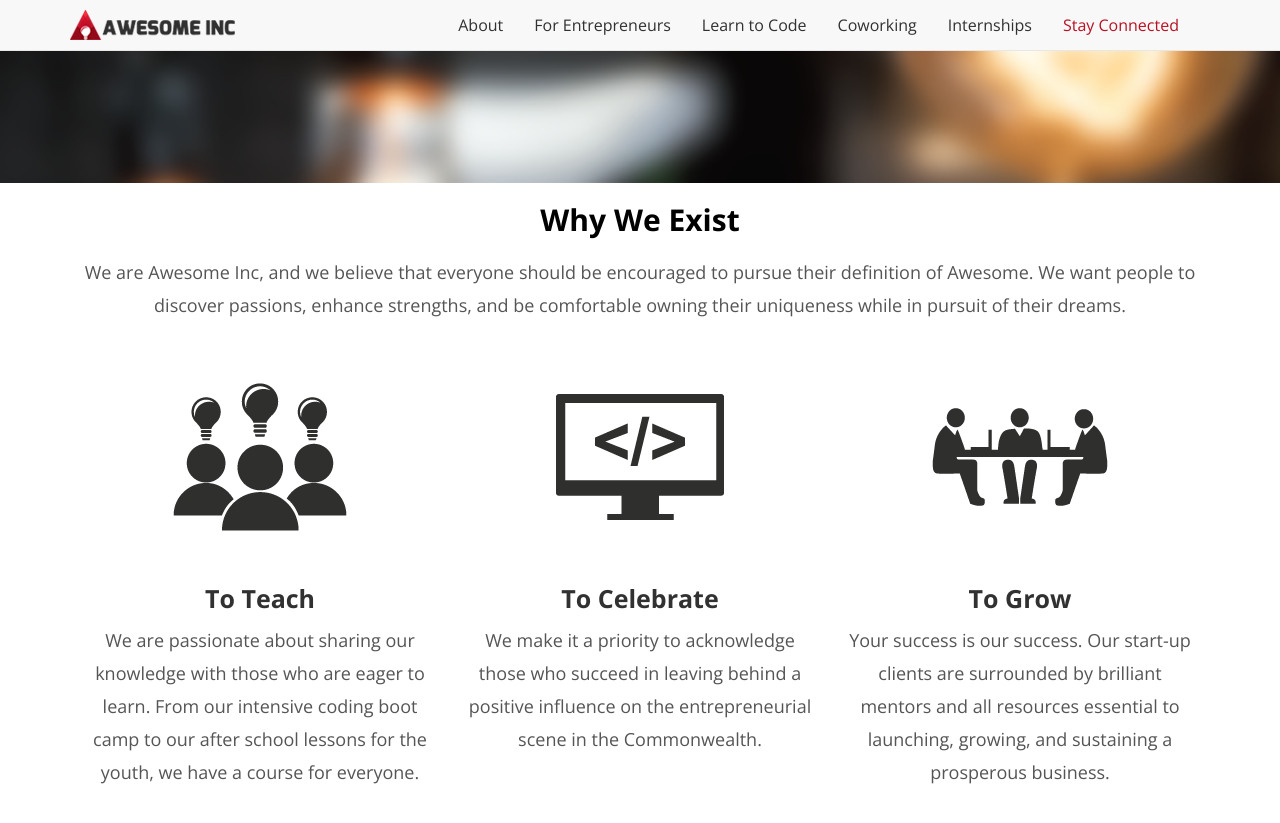
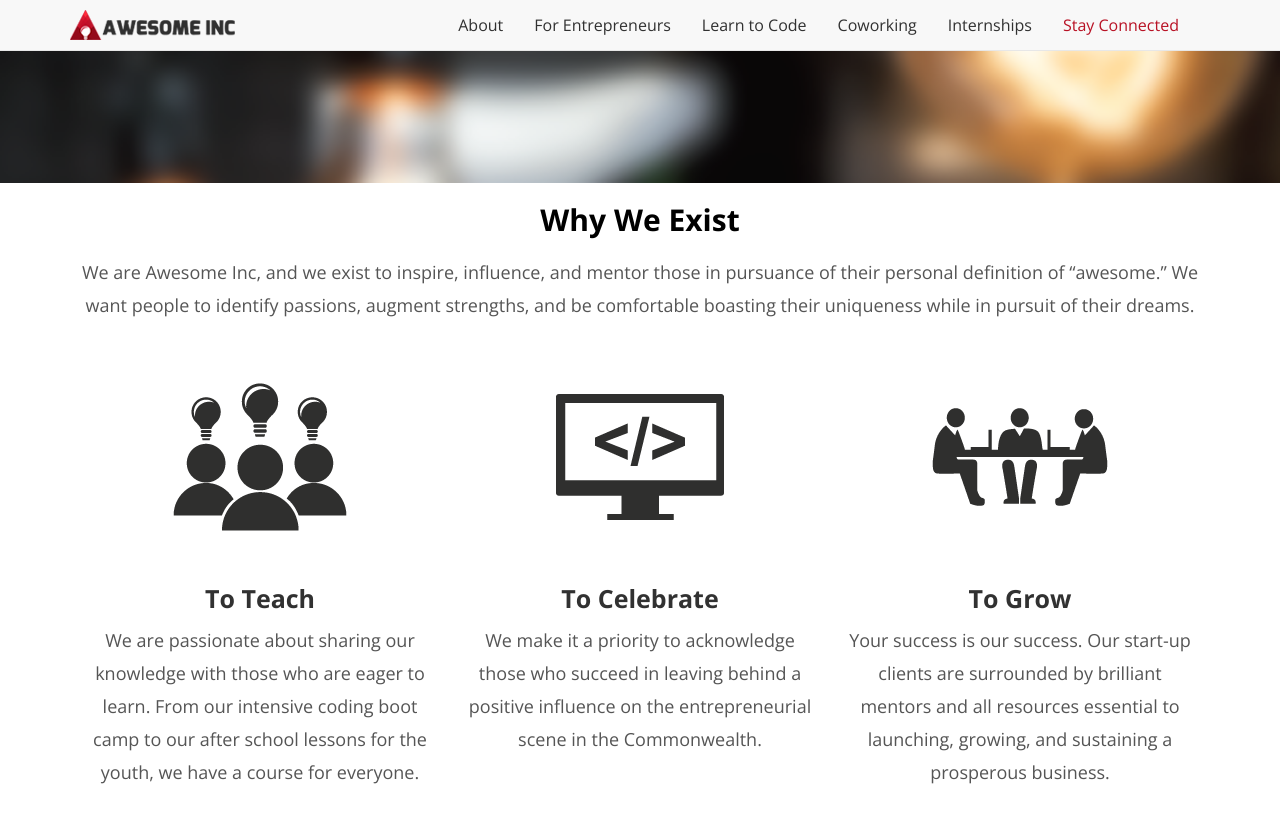
Before and after one commit to bcsmith12/bcsmith12.github.io, a Jekyll site: the page index.html, which Jekyll copies as it is, in a window 1280 px wide and 900 px high, scrolled down 317 px. Shown: the top 823 px of the window. Built offline with Jekyll 4.4.1, drawn with Linux system fonts in a browser that asks for light colours; nearby versions of some CDN libraries; library files that are not in the unit come from our copies; comment, search, counter and statistics services are not loaded.

Commit message:
Update index.html

```diff
--- a/index.html
+++ b/index.html
@@ -227,7 +227,7 @@ src="https://www.facebook.com/tr?id=1180841131949838&ev=PageView&noscript=1"
 
 			<center><h3 class="post-title" style="color:black"><strong>Why We Exist</strong></h3>
 
-			<p align="center">We are Awesome Inc, and we believe that everyone should be encouraged to pursue their definition of Awesome. We want people to discover passions, enhance strengths, and be comfortable owning their uniqueness while in pursuit of their dreams.</p></center>
+			<p align="center">We are Awesome Inc, and we exist to inspire, influence, and mentor those in pursuance of their personal definition of “awesome.” We want people to identify passions, augment strengths, and be comfortable boasting their uniqueness while in pursuit of their dreams.</p></center>
 
 				<div class="col-md-4 col-xs-12">
 						<a href="/for-entrepreneurs/">
```
